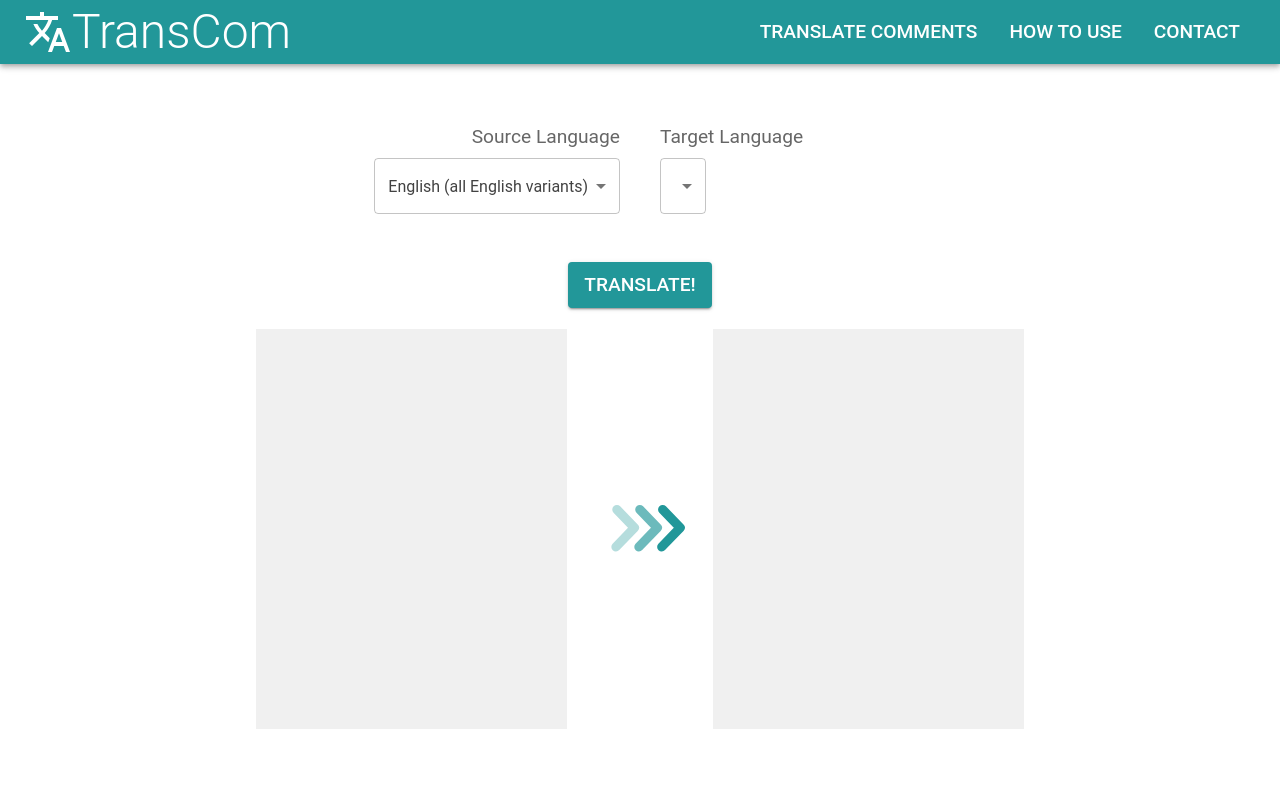
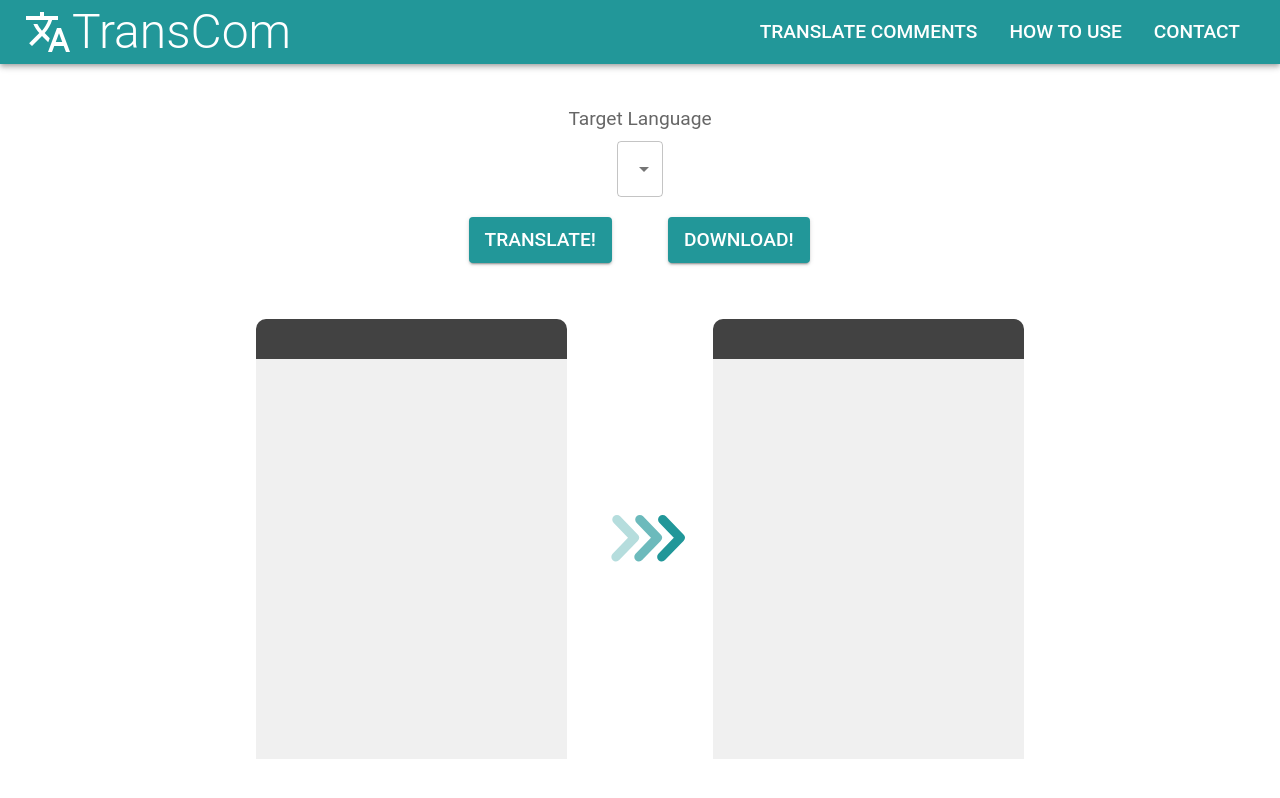
Before and after one commit to matinanadali/Transcom, a React (Create React App) app: page /translate in a window 1280 px wide. Built offline with nearby package versions, Linux system fonts and the light colour scheme; the HTML template or start-up script is replaced by a standard one.

Commit message:
added Download button

```diff
--- /dev/null
+++ b/src/Translate/source/DownloadButton.js
@@ -0,0 +1,18 @@
+import React from "react";
+import { Button } from '@mui/material';
+
+const DownloadButton = ({ file, targetLang }) => {
+    const downloadFile = () => {
+        const translatedFile = new Blob([file.content], {type: 'text/plain'});
+        const element = document.createElement("a");
+        element.href = URL.createObjectURL(translatedFile);
+        element.download = file.name + Date.now() + file.extension;
+        document.body.appendChild(element); // Required for this to work in FireFox
+        element.click();
+    }
+    return (
+        <Button variant="contained" onClick={downloadFile}>Download!</Button>
+    )
+}
+
+export default DownloadButton;
--- a/src/data/data.json
+++ b/src/data/data.json
@@ -1,26 +1,4 @@
 {
-    "comments": {
-        "c": {
-            "one-line": "//",
-            "multi-line-start": "/*" ,
-            "multi-line-end": "*/"
-        },
-        "cpp": {
-            "one-line": "//",
-            "multi-line-start": "/*" ,
-            "multi-line-end": "*/"
-        },
-        "java": {
-            "one-line": "//",
-            "multi-line-start": "/*" ,
-            "multi-line-end": "*/"
-        },
-        "kotlin": {
-            "one-line": "//",
-            "multi-line-start": "/*" ,
-            "multi-line-end": "*/"
-        }
-    },
     "supported-languages": [
         {
             "fileExtension": ".py",
--- a/src/pages/source/Translate.js
+++ b/src/pages/source/Translate.js
@@ -1,4 +1,4 @@
-import React, { useContext, useState, useEffect } from "react";
+import React, { useContext, useState } from "react";
 import { ContentContext } from "../../ContentContext";
 import Grid from "@mui/material/Grid2";
 import SyntaxHighlighter from "react-syntax-highlighter/dist/esm/default-highlight";
@@ -8,6 +8,8 @@ import Lottie from "react-lottie";
 import { translateComments } from '../../Translate/source/translateComments';
 import SelectLang from '../../Translate/source/SelectLang';
 import { Button } from '@mui/material';
+import DownloadButton from "../../Translate/source/DownloadButton";
+import data from "../../data/data.json";
 
 const defaultOptions = {
     loop: true,
@@ -20,39 +22,39 @@ const defaultOptions = {
 
 const Translate = () => {
     const { file } = useContext(ContentContext);
-    const [translatedContent, setTranslatedContent] = useState('');
-    const [sourceLang, setSourceLang] = useState('EN');
+    const [translatedFile, setTranslatedFile] = useState({name:"", content:"", extension:""});
     const [targetLang, setTargetLang] = useState('EN');
 
-    const onSourceLangChange = (newSourceLang) => {
-        setSourceLang(newSourceLang);
-    }
     const onTargetLangChange = (newTargetLang) => {
         setTargetLang(newTargetLang);
     }
 
     const onTranslateButtonClick = async () => {
         try {
+            const fileName = file.name.split('.').shift() + '_' + data['supported-target-languages'].find((lang) => lang.code === targetLang).name;
             const translated = await translateComments(file.content, targetLang, file.extension);
-            setTranslatedContent(translated || file.content); // Fallback to original if translation fails
-        } catch (error) {
+            setTranslatedFile({name: fileName, extension: file.extension, content: translated} || file);
+            } catch (error) {
             console.error('Error fetching translated comments:', error);
-            setTranslatedContent(file.content); // Fallback to original if an error occurs
+            setTranslatedFile(file); // Fallback to original if an error occurs
         }
     };
 
     return (
         <div className="Translate">
 
-        <Grid container className="langSelectContainer" spacing={5}>
-        <Grid className="sourceLangSelect langSelect" item size={{ xs: 12, md: 12, lg: 5}}>
-        <SelectLang lang={sourceLang} label="Source Language" setLang={onSourceLangChange} />
-        </Grid>
-        <Grid className="langSelect" item size={{ xs: 12, md: 12, lg: 5}}>
+        <Grid container className="langSelectContainer" rowSpacing={0} columnSpacing={5}>
+
+        <Grid className="langSelect" item size={{ xs: 12, md: 12, lg: 12}}>
         <SelectLang lang={targetLang} label="Target Language" setLang={onTargetLangChange} />
         </Grid>
-        <Grid className="translateButton" item size={{ xs: 12, md: 12, lg:12}}>
+        <Grid className="translateButton button" item size={{ xs: 12, md: 12, lg:6}}>
         <Button variant="contained" onClick={onTranslateButtonClick}>Translate!</Button>
+
+
+        </Grid>
+        <Grid className="downloadButton button" item size={{ xs: 12, md: 12, lg:6}}>
+        <DownloadButton file={translatedFile} targetLang={targetLang} />
 
 
         </Grid>
@@ -62,7 +64,7 @@ const Translate = () => {
         <Grid container className="codeBoxContainer" columnSpacing={2} size='12'>
 
         <Grid size={{ xs: 12, md: 12, lg: 5}}>
-
+          <div className="fileName">{file.name}</div>
           <SyntaxHighlighter className="codeBox">
             {file.content}
           </SyntaxHighlighter>
@@ -72,8 +74,9 @@ const Translate = () => {
         </Grid>
 
         <Grid size={{ xs: 12, md: 12, lg: 5}}>
+        <div className="fileName">{translatedFile.name}</div>
         <SyntaxHighlighter  className="codeBox">
-            {translatedContent}
+            {translatedFile.content}
           </SyntaxHighlighter>
         </Grid>
 
--- a/src/pages/styles/Translate.css
+++ b/src/pages/styles/Translate.css
@@ -11,6 +11,7 @@
     height: 50vh;
     width: 100%;
     font-size: 0.8rem;
+    margin: 0;
 }
 
 .codeBoxContainer {
@@ -26,19 +27,36 @@
     width: 60vw;
     justify-content: center;
     align-items: space-around;
+    margin-bottom: 3rem;
 }
 
 .translateButton {
     margin: 0 auto;
+    text-align: right;
+}
+
+.langSelect {
     text-align: center;
 }
 
-.sourceLangSelect {
-    text-align: right;
+.fileName {
+    background-color: #424242;
+    color: #f5f5f5;
+    border-radius: 10px 10px 0 0;
+    padding: 0.5rem 0 0.5rem 0.8rem;
+    height: 40px;
+    margin: 0;
 }
 
-@media(max-width: 1200px) {
-    .langSelect {
+.button {
+    margin: 0.8rem 0 0 0;
+}
+
+@media (max-width: 1200px) {
+    .button{
         text-align: center;
     }
+    .langSelect {
+        margin-top: 2rem;
+    }
 }
```
